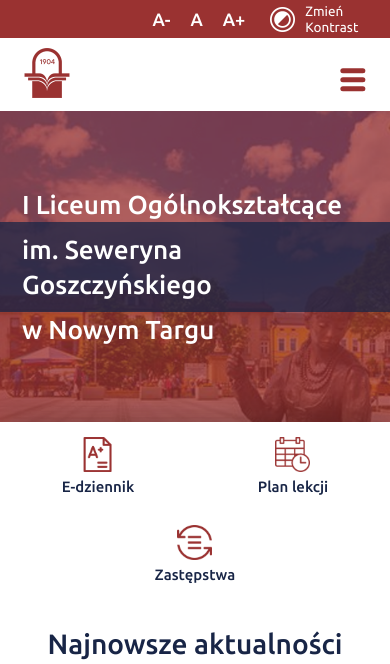
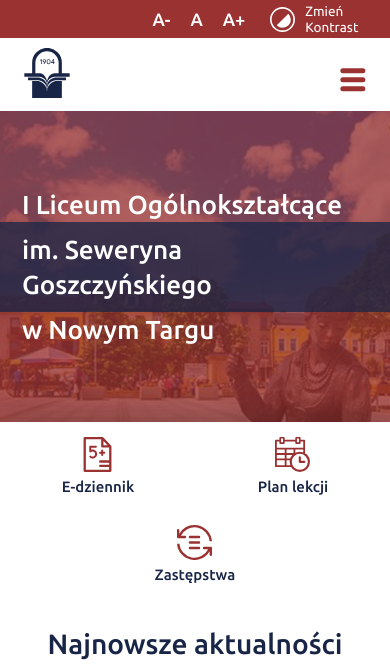
Before and after one commit to white67/goszcz-page-rebrand, a PHP site: page / in a window 390 px wide; the page is wider, and only the part inside the window is pictured. Shown: the top 664 px of that part. Run offline with PHP 8.4, Linux system fonts and the light colour scheme.

Commit message:
SVG > IMG + linki + responsywność + wizaulna część

```diff
--- a/index.html
+++ b/index.html
@@ -19,16 +19,16 @@
 
 <body>
     <header>
-        <div class="topHeader center">
+        <div id="topHeader" class="center">
             <div>
                 <div class="topContact">
                     <a href=""><div class="topConEmail">
-                        <img src="./files/icons/icon-email.png" alt="">
+                        <svg xmlns="http://www.w3.org/2000/svg" viewBox="0 0 247.2 175"><path d="M247.2,8.31A8.31,8.31,0,0,0,238.9,0H8.3A8.31,8.31,0,0,0,0,8.31V166.69H0a8,8,0,0,0,.13,1.39s0,.11,0,.16a8.08,8.08,0,0,0,.37,1.3,1.46,1.46,0,0,0,.07.19A7.52,7.52,0,0,0,1.18,171a1.74,1.74,0,0,1,.11.18,9,9,0,0,0,.84,1.11l.07.09.11.1c.11.12.23.24.35.35l.27.24c.12.1.24.2.37.29l.3.23.39.24.32.2.47.23.27.13a8.38,8.38,0,0,0,2.41.62A4.52,4.52,0,0,0,8,175l.32,0H238.9l.4,0,.44,0a8.46,8.46,0,0,0,2.41-.62,2.44,2.44,0,0,0,.28-.14l.46-.22.33-.2.37-.24a3.55,3.55,0,0,0,.31-.23c.12-.1.25-.19.36-.29s.18-.16.28-.24l.35-.35.11-.1.06-.09a9,9,0,0,0,.84-1.11A1.74,1.74,0,0,0,246,171a8.51,8.51,0,0,0,.6-1.21,1.46,1.46,0,0,0,.07-.19,9.25,9.25,0,0,0,.37-1.3c0-.05,0-.11,0-.16a8,8,0,0,0,.13-1.39h0ZM124,98,30.5,16.62H216.82ZM84.1,85.29,16.59,147.71V26.54Zm12.6,11,21.89,19a8.28,8.28,0,0,0,10.91,0l21.34-18.71,66.84,61.8H29.52Zm66.69-10.69L230.6,26.63V147.71Z"/></svg>
                         <span>lo@goszczynski.nowytarg.pl</span>
                     </div></a>
 
                     <a href=""><div class="topConPhone">
-                        <img src="./files/icons/icon-phone.png" alt="">
+                        <svg xmlns="http://www.w3.org/2000/svg" viewBox="0 0 179.09 178.68"><path d="M174.7,161.67l-8.06,7.59a45.26,45.26,0,0,1-11.29,6.39,46.1,46.1,0,0,1-11.53,2.89c-1.8.2-43.63,4.12-95.53-47.78C10.75,93.21-3.09,65.54.56,35.27A47.36,47.36,0,0,1,3.42,23.78,44.92,44.92,0,0,1,9.85,12.45l7.58-8C23.14-1.31,32.26-1.48,37.76,4L65.42,31.68A14.41,14.41,0,0,1,65.05,52l-4.6,4.6L51.1,66c.48.85,1,1.75,1.5,2.69,4.89,8.8,11.58,20.86,24.28,33.57s24.72,19.37,33.52,24.24l2.75,1.53,13.93-13.93c5.7-5.7,14.83-5.87,20.33-.38l27.66,27.66A14.42,14.42,0,0,1,174.7,161.67Z"/></svg>
                         <span>+18 26 62 955</span>
                     </div></a>
                 </div>
@@ -58,7 +58,7 @@
 
                     <a href="">
                         <div class="topSetContrastBtn">
-                            <img src="./files/icons/icon-contrast.png" alt="">
+                            <svg xmlns="http://www.w3.org/2000/svg" viewBox="0 0 179.09 179.09"><path d="M89.54,0a89.55,89.55,0,1,0,89.55,89.54A89.54,89.54,0,0,0,89.54,0Zm0,167.09a77.55,77.55,0,1,1,77.55-77.55A77.64,77.64,0,0,1,89.54,167.09Zm59.53-77.55A59,59,0,0,1,48.06,131l83.46-83.46A58.84,58.84,0,0,1,149.07,89.54Z"/></svg>
                             <span>Zmień<br>Kontrast</span>
                         </div>
                     </a>
@@ -70,7 +70,7 @@
     <nav>
         <div class="mainNav center">
             <div class="mainNavLogo">
-                <a href=""><img src="./files/icons/icon-goszcz-logo-red.png" alt=""></a>
+                <a href=""><svg xmlns="http://www.w3.org/2000/svg" viewBox="0 0 362.35 399.79"><path d="M249.61,235.84H333v22.89H249.5s-68.33,7.63-68.33,76.84c0-69.57-68.55-76.84-68.55-76.84H29.39V235.84h83.34s68.44,5.73,68.44,73.45C181.17,241.56,249.61,235.84,249.61,235.84ZM181.17,348.1c0-67.72-68.55-83.39-68.55-83.39H62.42V399.79H299.93V264.71H249.5S181.17,280.37,181.17,348.1ZM362.35,202.34v27.54H249.61s-68.44-2.32-68.44,66.89c0-69.57-68.44-66.89-68.44-66.89H0V202.34H62.42V118.76a118.76,118.76,0,1,1,237.51,0v83.58Zm-88.17,0V112.67H274a93,93,0,0,0-185.57,0h-.22v89.67h26.57c9.53.31,50.87-2.49,66.43,62.51,15.57-63.07,53.91-61.91,65.23-62.51ZM135.49,89.94l-11.77,7.92,2.48,4L133.51,97v31.46H139V89.94Zm25,25.41a10,10,0,0,0,2.36-.28l-9.51,13.37h6.21l10.17-14.8c1.43-2.09,4.35-5.94,4.35-11.33,0-7-5.17-13-13.58-13s-13.53,6-13.53,13C147,110.12,153,115.35,160.52,115.35Zm0-21.17a8.14,8.14,0,1,1-8.14,8.13A7.93,7.93,0,0,1,160.52,94.18Zm33.55-4.9c-11.06,0-15,10.23-15,19.91s4,20,15,20,15-10.28,15-20S205.12,89.28,194.07,89.28Zm0,34.7c-7.37,0-9.52-8.19-9.52-14.79s2.15-14.79,9.52-14.79,9.51,8.19,9.51,14.79S201.43,124,194.07,124Zm48.67-9.07h-5v-25h-7.86L213.76,115.4v4.4h18.47v8.64h5.5V119.8h5Zm-22.93,0,12.42-19.58v19.58Z"/></svg></a>
             </div>
 
             <div class="mainNavButtons">
@@ -152,21 +152,22 @@
             <div class="secondNav">
                 <a href="https://portal.librus.pl/rodzina">
                     <div class="secDivElement">
-                        <img src="./files/icons/icon-librus.png" alt="">
+                        <svg xmlns="http://www.w3.org/2000/svg" viewBox="0 0 142.7 179.09"><path d="M142.67,47.76c0-.11,0-.23,0-.34s0-.16,0-.24-.06-.27-.1-.4a1.36,1.36,0,0,0,0-.17c0-.13-.09-.26-.14-.39a.88.88,0,0,0-.05-.15,3,3,0,0,0-.17-.36.89.89,0,0,0-.08-.17c-.05-.11-.12-.21-.18-.32l-.11-.19-.2-.27-.14-.2-.22-.25-.14-.16L100.21,1.8h0a3.83,3.83,0,0,0-.29-.28l-.13-.12a4.46,4.46,0,0,0-.43-.33l0,0a5.86,5.86,0,0,0-2.72-1L96,0H5.91A6,6,0,0,0,0,6V173.07a6,6,0,0,0,5.91,6H136.78a6,6,0,0,0,5.92-6V48.36Q142.7,48.06,142.67,47.76Zm-40.77-27,20.81,21.6H101.9ZM11.82,167.06V12H90.08V48.36a6,6,0,0,0,5.91,6h34.88v65H85.43a6,6,0,0,0,0,12h45.44v10.11H85.43a6,6,0,0,0,0,12h45.44v13.6ZM69.28,87.13c0,14.39-11.7,23-23,23a21.67,21.67,0,0,1-15.66-6.19A5,5,0,0,1,38,97.19a12.14,12.14,0,0,0,8.29,2.94c5.39,0,13-4,13-13,0-9.73-8.93-13-13-13a13.06,13.06,0,0,0-8.42,3.07,5,5,0,0,1-8.56-3.51v-24a5,5,0,0,1,5-5H63.2a5,5,0,0,1,0,10H39.3V65.2a23,23,0,0,1,7-1.07C57.34,64.13,69.28,72.92,69.28,87.13Zm9.87-6.66a5,5,0,0,1,5-5h6.22V69.26a5,5,0,1,1,10,0v6.21h6.22a5,5,0,0,1,0,10h-6.22v6.22a5,5,0,0,1-10,0V85.47H84.15A5,5,0,0,1,79.15,80.47Z"/></svg>
                         <span>E-dziennik</span>
                     </div>
                 </a>
 
                 <a href="https://www.goszczynski.edupage.org/timetable">
                     <div class="secDivElement">
-                        <img src="./files/icons/icon-timetable.png" alt="">
+                        <svg xmlns="http://www.w3.org/2000/svg" viewBox="0 0 179.09 179.09"><path d="M127,85.85A41.12,41.12,0,1,1,85.85,127,41.16,41.16,0,0,1,127,85.85m0-11A52.12,52.12,0,1,0,179.09,127,52.11,52.11,0,0,0,127,74.85Zm5.5,52.12V103.7a5.5,5.5,0,0,0-11,0V127a5.5,5.5,0,0,0,11,0Zm23.27,0a5.5,5.5,0,0,0-5.5-5.5H127a5.5,5.5,0,0,0,0,11h23.27A5.5,5.5,0,0,0,155.74,127ZM82.15,144.71H59.09V119.46H80.74a49.74,49.74,0,0,1,2.88-9.33H59.09V91.58H94.53v2.48a49.58,49.58,0,0,1,19.3-11.81h-9.91V64.06H144.5v18a49.57,49.57,0,0,1,9.39,4.11V18.36a4.68,4.68,0,0,0-4.69-4.66H130.86V4.16A4.16,4.16,0,0,0,126.7,0H108.08a4.16,4.16,0,0,0-4.16,4.16V13.7H49.42V4.16A4.16,4.16,0,0,0,45.26,0H26.64a4.16,4.16,0,0,0-4.16,4.16V13.7H4.69A4.68,4.68,0,0,0,0,18.36v131A4.68,4.68,0,0,0,4.69,154H86.28A49.38,49.38,0,0,1,82.15,144.71ZM94.53,82.25H59.09V64.06H94.53Zm17.7-73.94h10.32v19H112.23Zm-81.44,0H41.11v19H30.79ZM49.7,144.71H9.39V119.46H49.7Zm0-34.58H9.39V91.58H49.7Zm0-27.88H9.39V64.06H49.7ZM9.39,54.73V23H22.48v8.42a4.16,4.16,0,0,0,4.16,4.16H45.26a4.16,4.16,0,0,0,4.16-4.16V23h54.5v8.42a4.16,4.16,0,0,0,4.16,4.16H126.7a4.16,4.16,0,0,0,4.16-4.16V23H144.5v31.7H9.39Z"/></svg>
                         <span>Plan lekcji</span>
                     </div>
                 </a>
 
                 <a href="https://www.goszczynski.edupage.org/substitution">
                     <div class="secDivElement">
-                        <img src="./files/icons/icon-replacements.png" alt="">
+                        <svg xmlns="http://www.w3.org/2000/svg" viewBox="0 0 179.09 179.09"><path class="cls-1" d="M113,123.46H66.09a6,6,0,0,1,0-12H113a6,6,0,0,1,0,12Zm6-33.92a6,6,0,0,0-6-6H66.09a6,6,0,0,0,0,12H113A6,6,0,0,0,119,89.54Zm0-27.91a6,6,0,0,0-6-6H66.09a6,6,0,0,0,0,12H113A6,6,0,0,0,119,61.63Zm54.09,49.83h-35a6,6,0,0,0,0,12h21.17a77.5,77.5,0,0,1-147-27.92H.2a89.53,89.53,0,0,0,166.89,38.73v18.21a6,6,0,0,0,12,0v-35A6,6,0,0,0,173.09,111.46ZM89.54,0A89.45,89.45,0,0,0,12,44.81V26.61a6,6,0,0,0-12,0v35a6,6,0,0,0,6,6H41a6,6,0,1,0,0-12H19.85a77.5,77.5,0,0,1,147,27.91h12A89.55,89.55,0,0,0,89.54,0Z"/></svg>
+
                         <span>Zastępstwa</span>
                     </div>
                 </a>
@@ -325,9 +326,11 @@
         <div class="footerMain">
             <div class="footerMainLeft">
                 <div class="ftrLeftSchoolName">
+                    <a href="#topHeader">
                         <div class="ftrLeftSchoolLogo">
-                        <img src="./files/icons/icon-goszcz-logo-darkblue.png" alt="">
+                            <svg xmlns="http://www.w3.org/2000/svg" viewBox="0 0 362.35 399.79"><path d="M249.61,235.84H333v22.89H249.5s-68.33,7.63-68.33,76.84c0-69.57-68.55-76.84-68.55-76.84H29.39V235.84h83.34s68.44,5.73,68.44,73.45C181.17,241.56,249.61,235.84,249.61,235.84ZM181.17,348.1c0-67.72-68.55-83.39-68.55-83.39H62.42V399.79H299.93V264.71H249.5S181.17,280.37,181.17,348.1ZM362.35,202.34v27.54H249.61s-68.44-2.32-68.44,66.89c0-69.57-68.44-66.89-68.44-66.89H0V202.34H62.42V118.76a118.76,118.76,0,1,1,237.51,0v83.58Zm-88.17,0V112.67H274a93,93,0,0,0-185.57,0h-.22v89.67h26.57c9.53.31,50.87-2.49,66.43,62.51,15.57-63.07,53.91-61.91,65.23-62.51ZM135.49,89.94l-11.77,7.92,2.48,4L133.51,97v31.46H139V89.94Zm25,25.41a10,10,0,0,0,2.36-.28l-9.51,13.37h6.21l10.17-14.8c1.43-2.09,4.35-5.94,4.35-11.33,0-7-5.17-13-13.58-13s-13.53,6-13.53,13C147,110.12,153,115.35,160.52,115.35Zm0-21.17a8.14,8.14,0,1,1-8.14,8.13A7.93,7.93,0,0,1,160.52,94.18Zm33.55-4.9c-11.06,0-15,10.23-15,19.91s4,20,15,20,15-10.28,15-20S205.12,89.28,194.07,89.28Zm0,34.7c-7.37,0-9.52-8.19-9.52-14.79s2.15-14.79,9.52-14.79,9.51,8.19,9.51,14.79S201.43,124,194.07,124Zm48.67-9.07h-5v-25h-7.86L213.76,115.4v4.4h18.47v8.64h5.5V119.8h5Zm-22.93,0,12.42-19.58v19.58Z"/></svg>
                         </div>
+                    </a>
 
                     <div class="ftrLeftName">
                         <b>LICEUM OGÓLNOKSZTAŁCĄCE</b><br>im. Seweryna Goszczyńskiego w Nowym Targu
@@ -335,25 +338,41 @@
                 </div>
 
                 <div class="ftrLeftContact">
+                    <a href="">
                         <div class="ftrLeftLocation">
                             <div class="ftrLeftLocationLogo">
-                            <img src="./files/icons/icon-waypoint-grey.png" alt="">
+                                <svg xmlns="http://www.w3.org/2000/svg" viewBox="0 0 135.22 179.09"><path d="M67.61,0A67.69,67.69,0,0,0,2.21,84.85c0,.08,0,.15,0,.23s.26,1,.65,2.22c.09.33.2.65.3,1,.28.86.63,1.87,1,3,5,13.87,20.4,48.85,59.2,86.11a6,6,0,0,0,8.22.07C120.73,132,132.49,86.93,133,85c0-.06,0-.12,0-.17A67.7,67.7,0,0,0,67.61,0Zm53.12,84.15,0,.16c-1.83,5.82-7.85,22.55-21.89,43.4a232.71,232.71,0,0,1-31.11,37,254.82,254.82,0,0,1-30.46-36.62A194.54,194.54,0,0,1,16.24,89c-1-2.57-1.62-4.49-2-5.65a55.61,55.61,0,1,1,106.48.81ZM67.61,102.27a34.59,34.59,0,1,1,34.54-34.58A34.6,34.6,0,0,1,67.61,102.27Zm0-57.15A22.57,22.57,0,1,0,90.15,67.69,22.58,22.58,0,0,0,67.61,45.12Z"/></svg>
                             </div>
 
                             <div class="ftrLeftLocationText">
                                 34-400 Nowy Targ<br>Plac Krasińskiego 1
                             </div>
                         </div>
+                    </a>
 
+                    <a href="">
                         <div class="ftrLeftPhone">
                             <div class="ftrLeftPhoneLogo">
-                            <img src="./files/icons/icon-phone-grey.png" alt="">
+                                <svg xmlns="http://www.w3.org/2000/svg" viewBox="0 0 179.09 178.68"><path d="M174.7,161.67l-8.06,7.59a45.26,45.26,0,0,1-11.29,6.39,46.1,46.1,0,0,1-11.53,2.89c-1.8.2-43.63,4.12-95.53-47.78C10.75,93.21-3.09,65.54.56,35.27A47.36,47.36,0,0,1,3.42,23.78,44.92,44.92,0,0,1,9.85,12.45l7.58-8C23.14-1.31,32.26-1.48,37.76,4L65.42,31.68A14.41,14.41,0,0,1,65.05,52l-4.6,4.6L51.1,66c.48.85,1,1.75,1.5,2.69,4.89,8.8,11.58,20.86,24.28,33.57s24.72,19.37,33.52,24.24l2.75,1.53,13.93-13.93c5.7-5.7,14.83-5.87,20.33-.38l27.66,27.66A14.42,14.42,0,0,1,174.7,161.67Z"/></svg>
                             </div>
 
                             <div class="ftrLeftPhoneText">
-                            +18 26 62 955<br>lo@goszczynski.nowytarg.pl
+                                Sekretariat<br>+18 26 62 955
                             </div>
                         </div>
+                    </a>
+
+                    <a href="">
+                        <div class="ftrLeftEmail">
+                            <div class="ftrLeftEmailLogo">
+                                <svg xmlns="http://www.w3.org/2000/svg" viewBox="0 0 247.2 175"><path d="M247.2,8.31A8.31,8.31,0,0,0,238.9,0H8.3A8.31,8.31,0,0,0,0,8.31V166.69H0a8,8,0,0,0,.13,1.39s0,.11,0,.16a8.08,8.08,0,0,0,.37,1.3,1.46,1.46,0,0,0,.07.19A7.52,7.52,0,0,0,1.18,171a1.74,1.74,0,0,1,.11.18,9,9,0,0,0,.84,1.11l.07.09.11.1c.11.12.23.24.35.35l.27.24c.12.1.24.2.37.29l.3.23.39.24.32.2.47.23.27.13a8.38,8.38,0,0,0,2.41.62A4.52,4.52,0,0,0,8,175l.32,0H238.9l.4,0,.44,0a8.46,8.46,0,0,0,2.41-.62,2.44,2.44,0,0,0,.28-.14l.46-.22.33-.2.37-.24a3.55,3.55,0,0,0,.31-.23c.12-.1.25-.19.36-.29s.18-.16.28-.24l.35-.35.11-.1.06-.09a9,9,0,0,0,.84-1.11A1.74,1.74,0,0,0,246,171a8.51,8.51,0,0,0,.6-1.21,1.46,1.46,0,0,0,.07-.19,9.25,9.25,0,0,0,.37-1.3c0-.05,0-.11,0-.16a8,8,0,0,0,.13-1.39h0ZM124,98,30.5,16.62H216.82ZM84.1,85.29,16.59,147.71V26.54Zm12.6,11,21.89,19a8.28,8.28,0,0,0,10.91,0l21.34-18.71,66.84,61.8H29.52Zm66.69-10.69L230.6,26.63V147.71Z"/></svg>
+                            </div>
+
+                            <div class="ftrLeftEmailText">
+                                Adres E-mail<br>lo@goszczynski.nowytarg.pl
+                            </div>
+                        </div>
+                    </a>
                 </div>
             </div>
 
--- a/styles.css
+++ b/styles.css
@@ -12,6 +12,9 @@
   --logoYoutube: #ff0000;
   --logoFacebook: #4267b2;
   --logoInstagram: #8a3ab9;
+  --bgWhite: white;
+  --fontWhite: white;
+  --iconWhite: white;
 }
 
 * {
@@ -55,7 +81,7 @@ header {
   background-color: var(--red);
 }
 
-.topHeader {
+#topHeader {
   display: flex;
   flex-wrap: wrap;
   justify-content: space-between;
@@ -65,9 +91,9 @@ header {
   background-color: var(--red);
 }
 
-.topHeader a {
+#topHeader a {
   text-decoration: none;
-  color: white;
+  color: var(--fontWhite);
 }
 
 .topContact {
@@ -135,8 +163,10 @@ header {
   margin: 3px 15px 3px 15px;
 }
 
-.topSetContrastBtn img {
-  max-width: 25px;
+.topSetContrastBtn svg {
+  width: 25px;
+  height: 25px;
+  fill: var(--iconWhite);
 }
 
 .topSetContrastLetters div {
@@ -192,26 +222,31 @@ nav {
   padding-right: 70px;
 }
 
-.mainNavLogo img {
-  max-width: 80px;
+.mainNavLogo svg {
+  width: 80px;
+  height: 80px;
   margin: 10px;
+  fill: var(--darkblue);
 }
 
 @media only screen and (max-width: 900px) {
-  .mainNavLogo img {
-    max-width: 70px;
+  .mainNavLogo svg {
+    width: 70px;
+    height: 70px;
   }
 }
 
 @media only screen and (max-width: 700px) {
-  .mainNavLogo img {
-    max-width: 60px;
+  .mainNavLogo svg {
+    width: 60px;
+    height: 60px;
   }
 }
 
 @media only screen and (max-width: 500px) {
-  .mainNavLogo img {
-    max-width: 50px;
+  .mainNavLogo svg {
+    width: 50px;
+    height: 50px;
   }
 }
 
@@ -414,9 +448,8 @@ nav {
 
 section {
   display: flex;
-
   background-image: url("./files/graphic/banner-nowy-targ.png"); /* The image used */
-  background-color: #cccccc; /* Used if the image is unavailable */
+  background-color: var(--bgWhite); /* Used if the image is unavailable */
   height: 600px; /* You must set a specified height */
   background-position: center; /* Center the image */
   background-repeat: no-repeat; /* Do not repeat the image */
@@ -576,9 +608,11 @@ main {
   background-color: var(--superwhite);
 }
 
-.secDivElement img {
-  max-width: 50px;
+.secDivElement svg {
+  height: 50px;
+  width: 50px;
   margin-bottom: 10px;
+  fill: var(--red);
 }
 
 @media only screen and (max-width: 922px) {
@@ -590,8 +624,9 @@ main {
     font-size: 15px;
   }
 
-  .secDivElement img {
-    max-width: 40px;
+  .secDivElement svg {
+    height: 40px;
+    width: 40px;
     margin-bottom: 8px;
   }
 }
@@ -605,8 +640,9 @@ main {
     font-size: 15px;
   }
 
-  .secDivElement img {
-    max-width: 35px;
+  .secDivElement svg {
+    height: 35px;
+    width: 35px;
     margin-bottom: 6px;
   }
 }
@@ -620,8 +656,9 @@ main {
     font-size: 15px;
   }
 
-  .secDivElement img {
-    max-width: 35px;
+  .secDivElement svg {
+    height: 35px;
+    width: 35px;
     margin-bottom: 6px;
   }
 }
```
Also changed, not shown: other parts of styles.css (+80 -43 lines), files/icons/icon-contrast.svg (added), files/icons/icon-edziennik.svg (added), files/icons/icon-email.svg (added), files/icons/icon-logo-goszcz.svg (added), files/icons/icon-phone.svg (added), files/icons/icon-replacements.svg (added), files/icons/icon-timetable.svg (added), files/icons/icon-waypoint.svg (added). Lines whose indentation alone changed are shown as unchanged.
